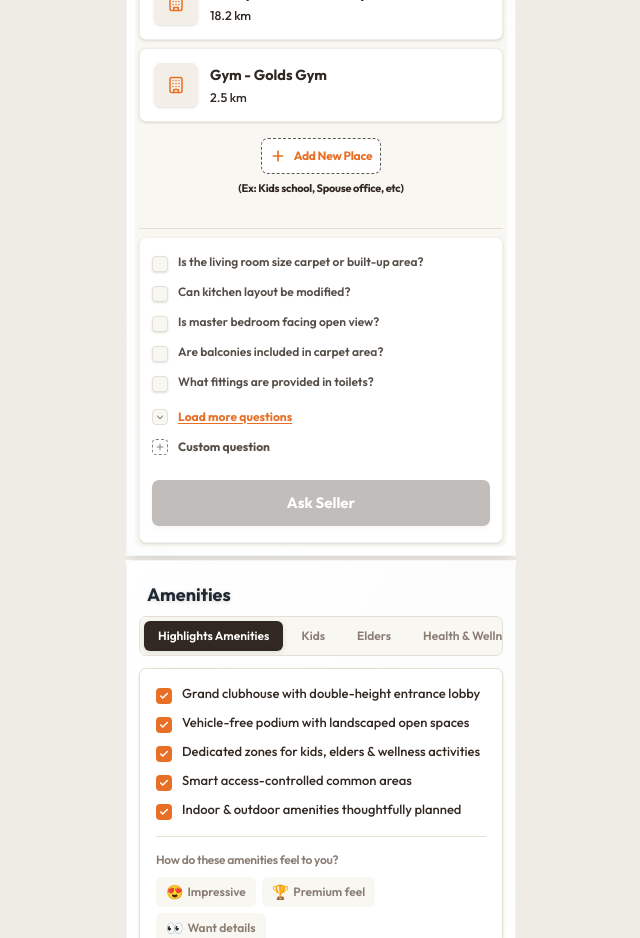
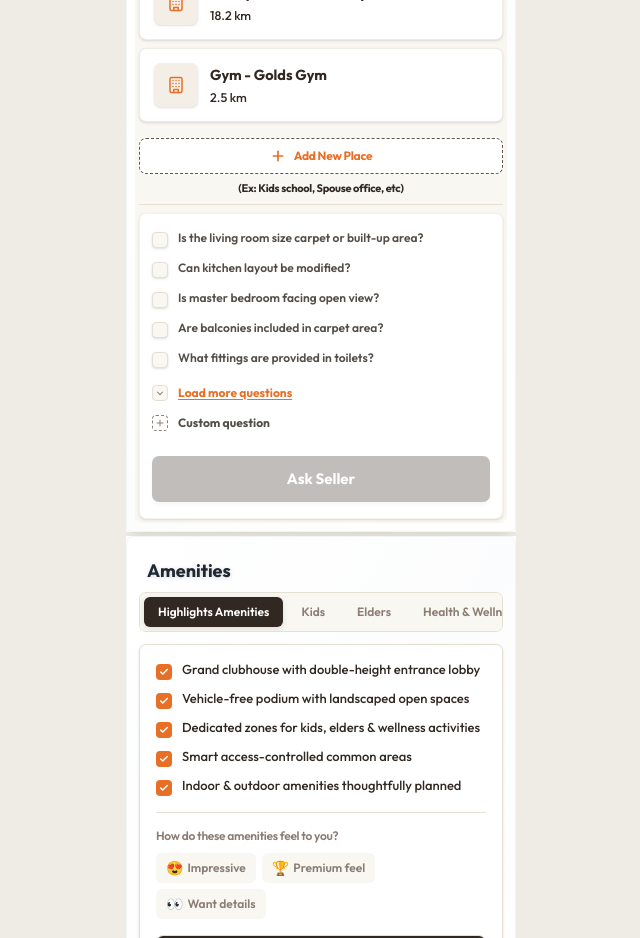
Before and after one commit to onemanwithoneserver/Figma-GP, a React (Vite) app: page / in a window 1280 px wide. Shown: the part 3340-4278 px from the top of the page, without its empty margins (319-959 px from the left). Built offline with nearby package versions, Linux system fonts and the light colour scheme.

Commit message:
Update MyFrequentPlaces.tsx

```diff
--- a/src/app/components/sections/property/DistanceCommuteSection/MyFrequentPlaces.tsx
+++ b/src/app/components/sections/property/DistanceCommuteSection/MyFrequentPlaces.tsx
@@ -72,7 +72,7 @@ export default function MyFrequentPlaces({ activeTabId, currentData, onSavePlace
       </div>
 
       {activeTabId === 'frequent' && (
-        <div className="space-y-2 flex flex-col items-center mb-6">
+        <div className="space-y-2 flex flex-col items-stretch">
           <button
             onClick={() => setShowAddPage(true)}
             className="w-auto py-2 px-2 rounded-[7px] border border-dashed border-[#312822c7] text-[#E76F26] font-bold text-[12px] flex items-center justify-center gap-2 bg-white hover:bg-[#F4EFE6] transition-all active:scale-[0.99]"
```
